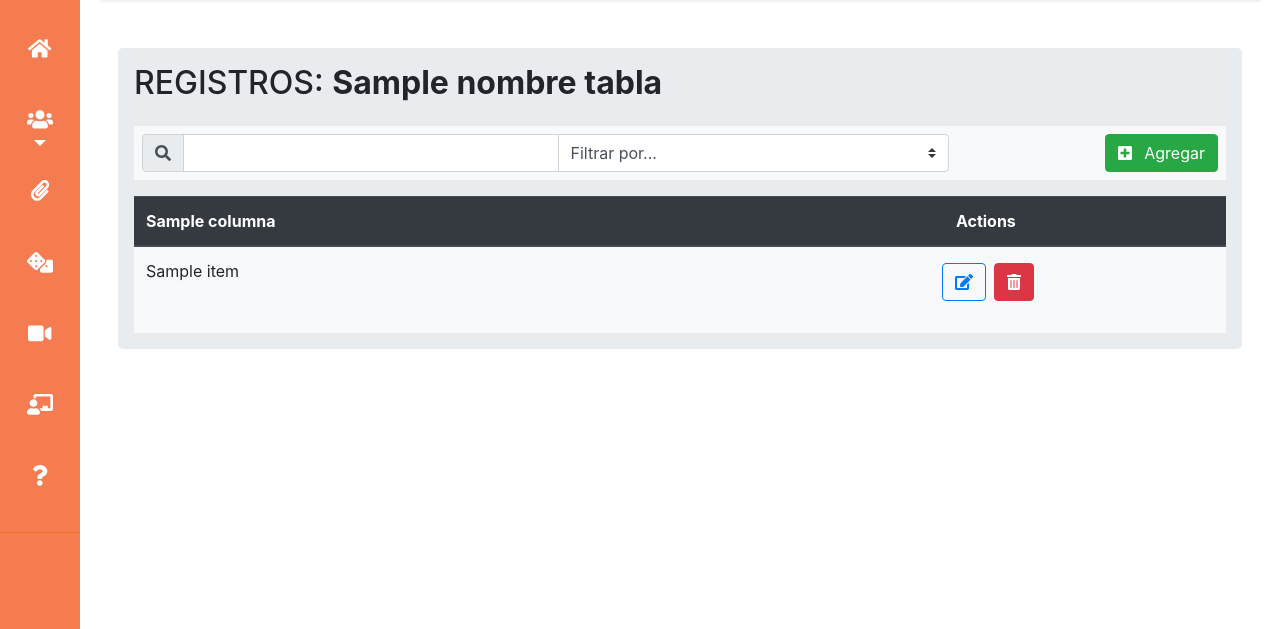
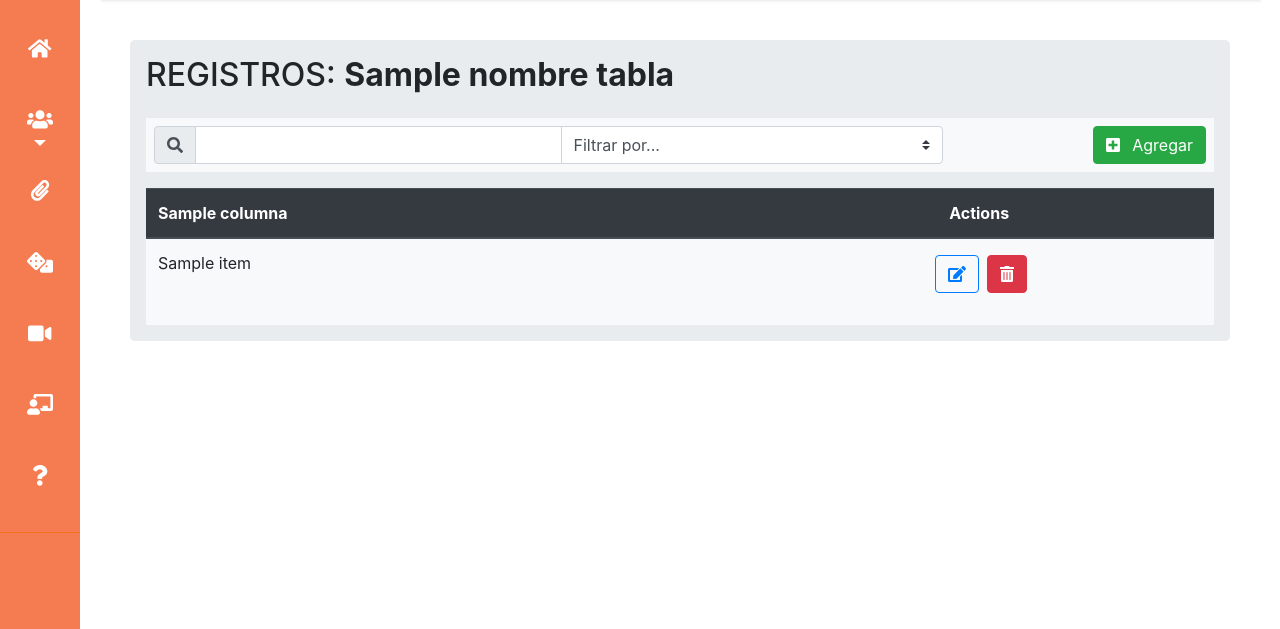
Before and after one commit to bemc22/bases-proyecto, a Flask app: template templates/view.html.j2 in a window 1280 px wide. Shown: the part 90-719 px from the top of the page. Run offline with Flask 2, Linux system fonts and the light colour scheme; the visitor is signed in with stand-in values (Sample User, id 1); the template is opened without the code that fills it: most values are stand-ins (such as "Sample title", 1, 10 or a date in 2020); parts of the project's set-up code (start-up, migrations or seed data) failed here and were passed over; some libraries are stand-ins or nearby versions.

Commit message:
dimensions

```diff
--- a/templates/view.html.j2
+++ b/templates/view.html.j2
@@ -4,8 +4,8 @@
 
 {% block contenido %}
 
-<div class="">
-  <div class="container p-2">
+<div class="container" style="max-width: 1340px;">
+  <div class="container-fluid">
     <div class="row">
       <div class="col lg-12">
         <div class="jumbotron p-3">
```
Also changed, not shown: templates/sesion.html.j2 (+4 -4 lines).
